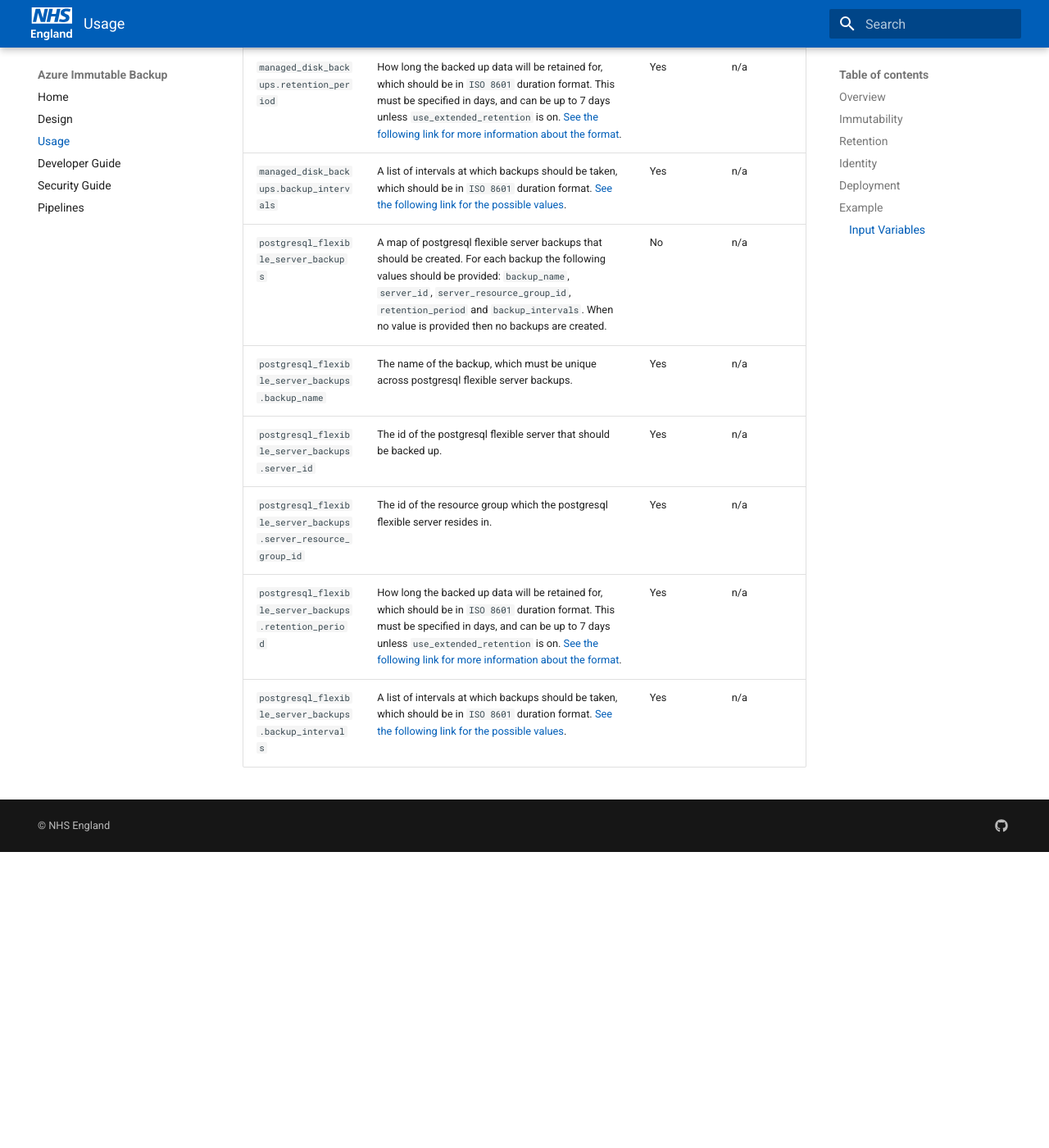
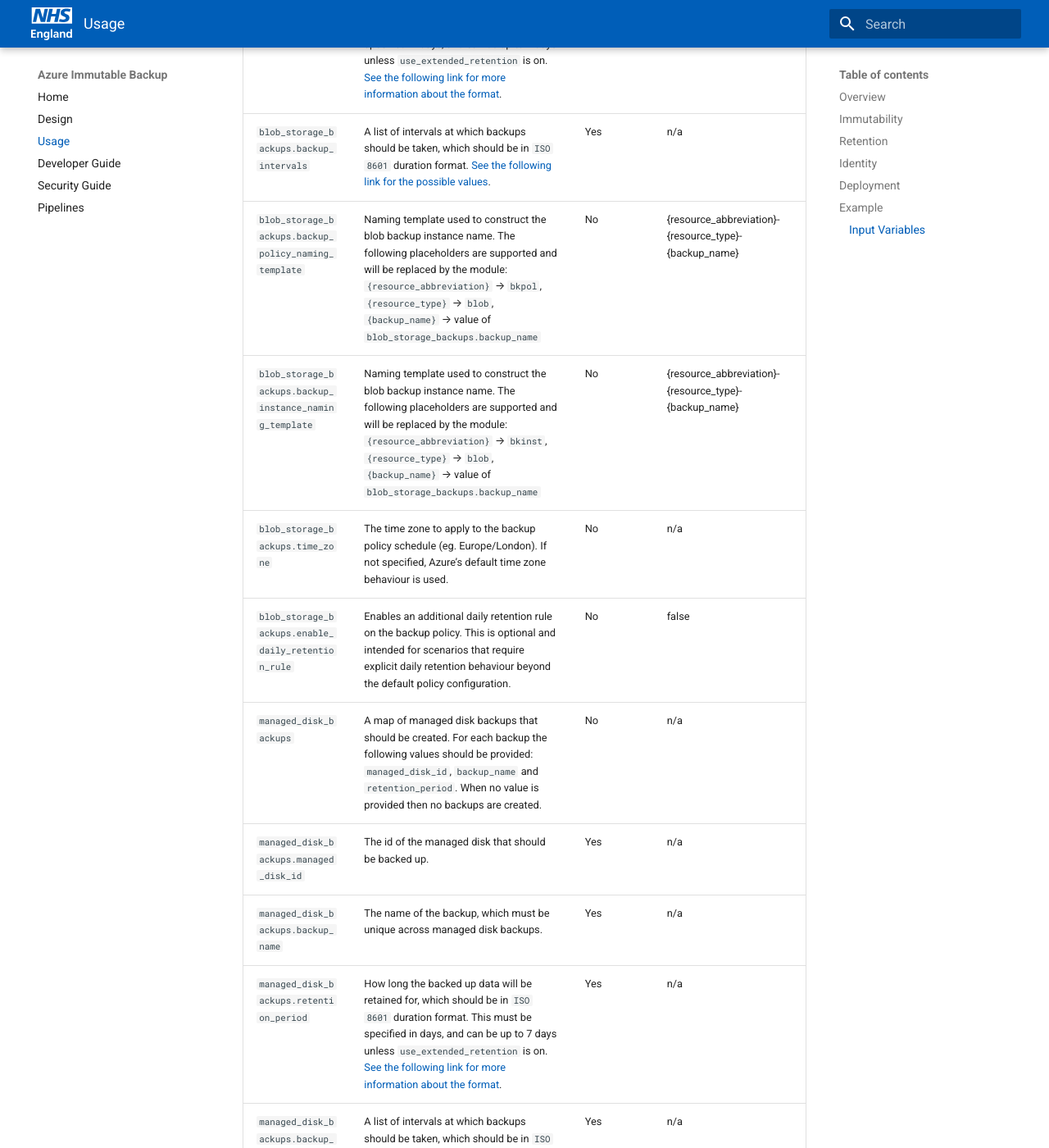
Before and after one commit to NHSDigital/az-backup, an MkDocs documentation site: the page built from docs/usage.md, in a window 1280 px wide and 1400 px high, scrolled down 5037 px. Shown: the whole window at 82% size. Built offline with MkDocs 1.6.1 and Material for MkDocs 9.7.7, drawn with Linux system fonts in a browser that asks for light colours; before the commit the page ends 6076 px from its top, so only the background shows below that; some of the changed text lies outside the part shown.

Commit message:
feat: Parameterise backup policy and instance naming across resource types (#142)
* FHS-5749 allow backup vault policy and instance name overrides

* FHS-5749 allow backup vault policy and instance name overrides-variables

* FHS-5749 use central backup vault module template

* FHS-5749 blob policy and instance names variables parameterized

* FHS-5749 policy and instance names variables parameterized

* FHS-5749 policy and instance names variables parameterized-fix

* FHS-5749 module policy and instance names variables-fix

* FHS-5749 module policy and instance names variables-document updated

* FHS-5749 module policy and instance names variables-usage.md

* FHS-5749 module policy and instance names variables-usage.md typo

* FHS-5749 module policy and instance names variables-usage.md

* FHS-5749 module policy and instance names variables-document updated with values

```diff
--- a/docs/usage.md
+++ b/docs/usage.md
@@ -76,29 +77,33 @@
       storage_account_containers = ["container1", "container2"]
     }
     backup2 = {
-      backup_name                = "storage2"
-      retention_period           = "P30D"
-      backup_intervals           = ["R/2024-01-01T00:00:00+00:00/P2D"]
-      storage_account_id         = azurerm_storage_account.my_storage_account_2.id
-      storage_account_containers = ["container1", "container2"]
+      backup_name                     = "storage2"
+      retention_period                = "P30D"
+      backup_intervals                = ["R/2024-01-01T00:00:00+00:00/P2D"]
+      storage_account_id              = azurerm_storage_account.my_storage_account_2.id
+      storage_account_containers      = ["container1", "container2"]
+      backup_policy_naming_template   = "nhsuk-{resource_abbreviation}-{resource_type}-{backup_name}"
+      backup_instance_naming_template = "nhsuk-{resource_abbreviation}-{resource_type}-{backup_name}"
     }
   }
   managed_disk_backups = {
     backup1 = {
-      backup_name      = "disk1"
-      retention_period = "P7D"
-      backup_intervals = ["R/2024-01-01T00:00:00+00:00/P1D"]
-      managed_disk_id  = azurerm_managed_disk.my_managed_disk_1.id
+      backup_name                 = "disk1"
+      retention_period            = "P7D"
+      backup_intervals            = ["R/2024-01-01T00:00:00+00:00/P1D"]
+      managed_disk_id             = azurerm_managed_disk.my_managed_disk_1.id
       managed_disk_resource_group = {
         id   = azurerm_resource_group.my_resource_group.id
         name = azurerm_resource_group.my_resource_group.name
       }
     }
     backup2 = {
-      backup_name      = "disk2"
-      retention_period = "P30D"
-      backup_intervals = ["R/2024-01-01T00:00:00+00:00/P2D"]
-      managed_disk_id  = azurerm_managed_disk.my_managed_disk_2.id
+      backup_name                     = "disk2"
+      retention_period                = "P30D"
+      backup_intervals                = ["R/2024-01-01T00:00:00+00:00/P2D"]
+      managed_disk_id                 = azurerm_managed_disk.my_managed_disk_2.id
+      backup_policy_naming_template   = "nhsuk-{resource_abbreviation}-{resource_type}-{backup_name}"
+      backup_instance_naming_template = "nhsuk-{resource_abbreviation}-{resource_type}-{backup_name}"
       managed_disk_resource_group = {
         id   = azurerm_resource_group.my_resource_group.id
         name = azurerm_resource_group.my_resource_group.name
@@ -107,18 +112,20 @@
   }
   postgresql_flexible_server_backups = {
     backup1 = {
-      backup_name      = "server1"
-      retention_period = "P7D"
-      backup_intervals = ["R/2024-01-01T00:00:00+00:00/P1D"]
-      server_id  = azurerm_postgresql_flexible_server.my_server_1.id
+      backup_name              = "server1"
+      retention_period         = "P7D"
+      backup_intervals         = ["R/2024-01-01T00:00:00+00:00/P1D"]
+      server_id                = azurerm_postgresql_flexible_server.my_server_1.id
       server_resource_group_id = azurerm_resource_group.my_resource_group.id
     }
     backup2 = {
-      backup_name      = "server2"
-      retention_period = "P30D"
-      backup_intervals = ["R/2024-01-01T00:00:00+00:00/P2D"]
-      server_id  = azurerm_postgresql_flexible_server.my_server_2.id
-      server_resource_group_id = azurerm_resource_group.my_resource_group.id
+      backup_name                     = "server2"
+      retention_period                = "P30D"
+      backup_intervals                = ["R/2024-01-01T00:00:00+00:00/P2D"]
+      server_id                       = azurerm_postgresql_flexible_server.my_server_2.id
+      server_resource_group_id        = azurerm_resource_group.my_resource_group.id
+      backup_policy_naming_template   = "nhsuk-{resource_abbreviation}-{resource_type}-{backup_name}"
+      backup_instance_naming_template = "nhsuk-{resource_abbreviation}-{resource_type}-{backup_name}"
     }
   }
 }
@@ -133,6 +140,7 @@
 | `create_resource_group` | States whether a resource group should be created. Setting this to `false` means the vault will be deployed into an externally managed resource group, the name of which is defined in `resource_group_name`. | No | `true` |
 | `backup_vault_name` | The name of the backup vault. The value supplied will be automatically prefixed with `rg-nhsbackup-`. If more than one az-backup module is created, this value must be unique across them. | Yes | n/a |
 | `backup_vault_redundancy` | The redundancy of the vault, e.g. `GeoRedundant`. [See the following link for the possible values.](https://registry.terraform.io/providers/hashicorp/azurerm/latest/docs/resources/data_protection_backup_vault#redundancy) | No | `LocallyRedundant` |
+| `soft_delete` | The state of soft delete for this Backup Vault, e.g. `On`. [See the following link for the possible values.](https://registry.terraform.io/providers/hashicorp/azurerm/latest/docs/resources/data_protection_backup_vault#soft_delete) | No | `Off` |
 | `backup_vault_immutability` | The immutability of the vault, e.g. `Locked`. [See the following link for the possible values.](https://learn.microsoft.com/en-us/azure/templates/microsoft.dataprotection/backupvaults?pivots=deployment-language-terraform#immutabilitysettings-2) | No | `Disabled` |
 | `log_analytics_workspace_id` | The id of the log analytics workspace that backup telemetry and diagnostics should be sent to. **NOTE** this variable was made mandatory in v2 of the module. | Yes | n/a |
 | `tags` | A map of tags which will be applied to the resource group and backup vault. When no tags are specified then no tags are added. NOTE when using an externally managed resource group the tags will not be applied to it (they will still be applied to the backup vault). | No | n/a |
@@ -143,14 +151,22 @@
 | `blob_storage_backups.backup_name` | The name of the backup, which must be unique across blob storage backups. | Yes | n/a |
 | `blob_storage_backups.retention_period` | How long the backed up data will be retained for, which should be in `ISO 8601` duration format. This must be specified in days, and can be up to 7 days unless `use_extended_retention` is on. [See the following link for more information about the format](https://en.wikipedia.org/wiki/ISO_8601#Durations). | Yes | n/a |
 | `blob_storage_backups.backup_intervals` | A list of intervals at which backups should be taken, which should be in `ISO 8601` duration format. [See the following link for the possible values](https://en.wikipedia.org/wiki/ISO_8601#Time_intervals). | Yes | n/a |
+| `blob_storage_backups.backup_policy_naming_template` | Naming template used to construct the blob backup instance name. The following placeholders are supported and will be replaced by the module: `{resource_abbreviation}` → `bkpol`, `{resource_type}` → `blob`, `{backup_name}` → value of `blob_storage_backups.backup_name` | No | {resource_abbreviation}-{resource_type}-{backup_name} |
+| `blob_storage_backups.backup_instance_naming_template` | Naming template used to construct the blob backup instance name. The following placeholders are supported and will be replaced by the module: `{resource_abbreviation}` → `bkinst`, `{resource_type}` → `blob`, `{backup_name}` → value of `blob_storage_backups.backup_name` | No | {resource_abbreviation}-{resource_type}-{backup_name} |
+| `blob_storage_backups.time_zone` | The time zone to apply to the backup policy schedule (eg. Europe/London). If not specified, Azure’s default time zone behaviour is used. | No | n/a |
+| `blob_storage_backups.enable_daily_retention_rule` | Enables an additional daily retention rule on the backup policy. This is optional and intended for scenarios that require explicit daily retention behaviour beyond the default policy configuration. | No | false |
 | `managed_disk_backups` | A map of managed disk backups that should be created. For each backup the following values should be provided: `managed_disk_id`, `backup_name` and `retention_period`. When no value is provided then no backups are created. | No | n/a |
 | `managed_disk_backups.managed_disk_id` | The id of the managed disk that should be backed up. | Yes | n/a |
 | `managed_disk_backups.backup_name` | The name of the backup, which must be unique across managed disk backups. | Yes | n/a |
 | `managed_disk_backups.retention_period` | How long the backed up data will be retained for, which should be in `ISO 8601` duration format. This must be specified in days, and can be up to 7 days unless `use_extended_retention` is on. [See the following link for more information about the format](https://en.wikipedia.org/wiki/ISO_8601#Durations). | Yes | n/a |
 | `managed_disk_backups.backup_intervals` | A list of intervals at which backups should be taken, which should be in `ISO 8601` duration format. [See the following link for the possible values](https://en.wikipedia.org/wiki/ISO_8601#Time_intervals). | Yes | n/a |
+| `managed_disk_backup.backup_policy_naming_template` | Naming template used to construct the disk backup instance name. The following placeholders are supported and will be replaced by the module: `{resource_abbreviation}` → `bkpol`, `{resource_type}` → `disk`, `{backup_name}` → value of `managed_disk_backup.backup_name` | No | {resource_abbreviation}-{resource_type}-{backup_name} |
+| `managed_disk_backup.backup_instance_naming_template` | Naming template used to construct the disk backup instance name. The following placeholders are supported and will be replaced by the module: `{resource_abbreviation}` → `bkinst`, `{resource_type}` → `disk`, `{backup_name}` → value of `managed_disk_backup.backup_name` | No | {resource_abbreviation}-{resource_type}-{backup_name} |
 | `postgresql_flexible_server_backups` | A map of postgresql flexible server backups that should be created. For each backup the following values should be provided: `backup_name`, `server_id`, `server_resource_group_id`, `retention_period` and `backup_intervals`. When no value is provided then no backups are created. | No | n/a |
 | `postgresql_flexible_server_backups.backup_name` | The name of the backup, which must be unique across postgresql flexible server backups. | Yes | n/a |
 | `postgresql_flexible_server_backups.server_id` | The id of the postgresql flexible server that should be backed up. | Yes | n/a |
 | `postgresql_flexible_server_backups.server_resource_group_id` | The id of the resource group which the postgresql flexible server resides in. | Yes | n/a |
 | `postgresql_flexible_server_backups.retention_period` | How long the backed up data will be retained for, which should be in `ISO 8601` duration format. This must be specified in days, and can be up to 7 days unless `use_extended_retention` is on. [See the following link for more information about the format](https://en.wikipedia.org/wiki/ISO_8601#Durations). | Yes | n/a |
 | `postgresql_flexible_server_backups.backup_intervals` | A list of intervals at which backups should be taken, which should be in `ISO 8601` duration format. [See the following link for the possible values](https://en.wikipedia.org/wiki/ISO_8601#Time_intervals). | Yes | n/a |
+| `postgresql_flexible_server_backup.backup_policy_naming_template` | Naming template used to construct the pgflex server backup instance name. The following placeholders are supported and will be replaced by the module: `{resource_abbreviation}` → `bkpol`, `{resource_type}` → `pgflex`, `{backup_name}` → value of `postgresql_flexible_server_backup.backup_name` | No | {resource_abbreviation}-{resource_type}-{backup_name} |
+| `postgresql_flexible_server_backup.backup_instance_naming_template` | Naming template used to construct the pgflex server backup instance name. The following placeholders are supported and will be replaced by the module: `{resource_abbreviation}` → `bkinst`, `{resource_type}` → `pgflex`, `{backup_name}` → value of `postgresql_flexible_server_backup.backup_name` | No | {resource_abbreviation}-{resource_type}-{backup_name} |
```
Also changed, not shown: other parts of docs/usage.md (+1 -0 lines), 15 other files.
